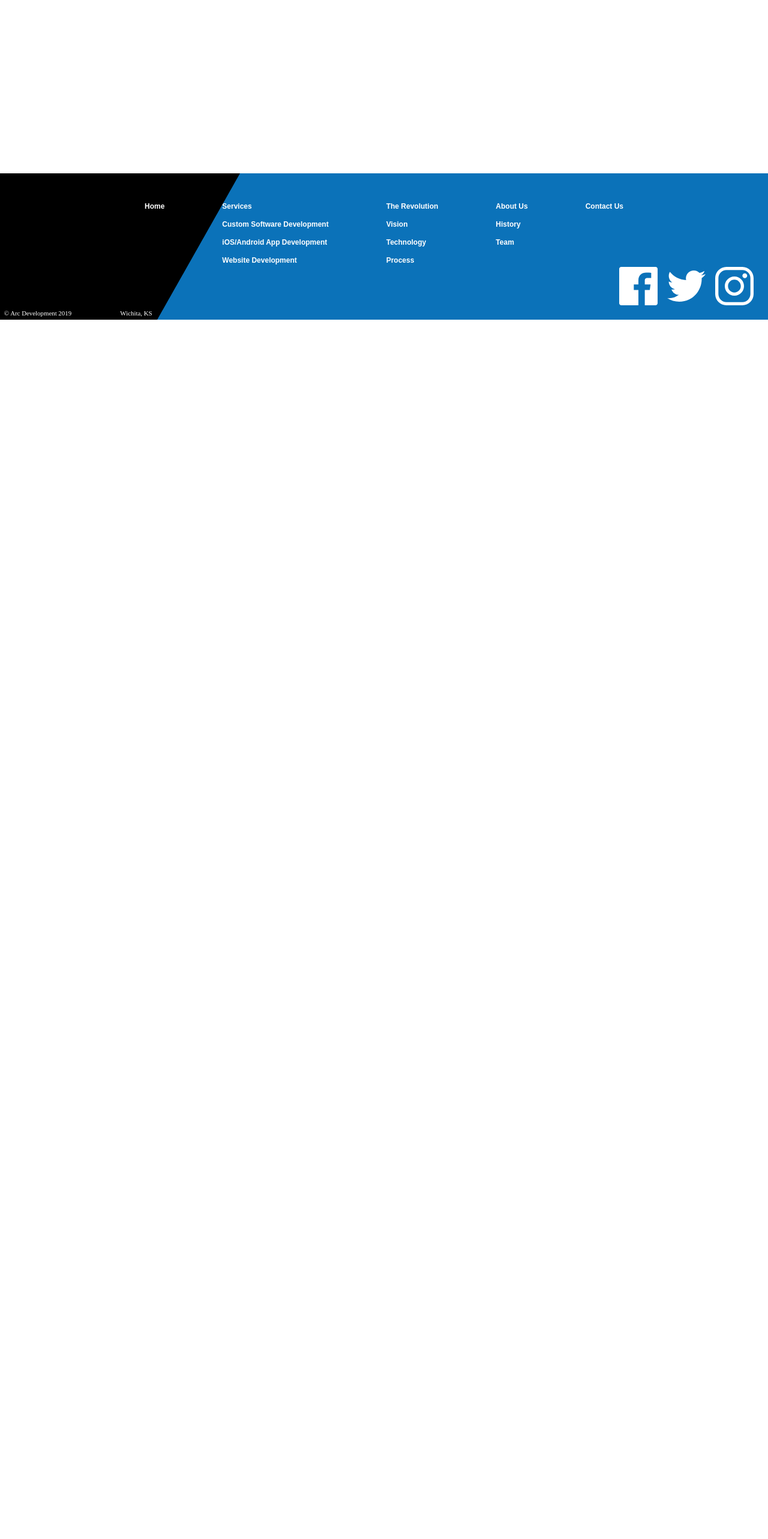
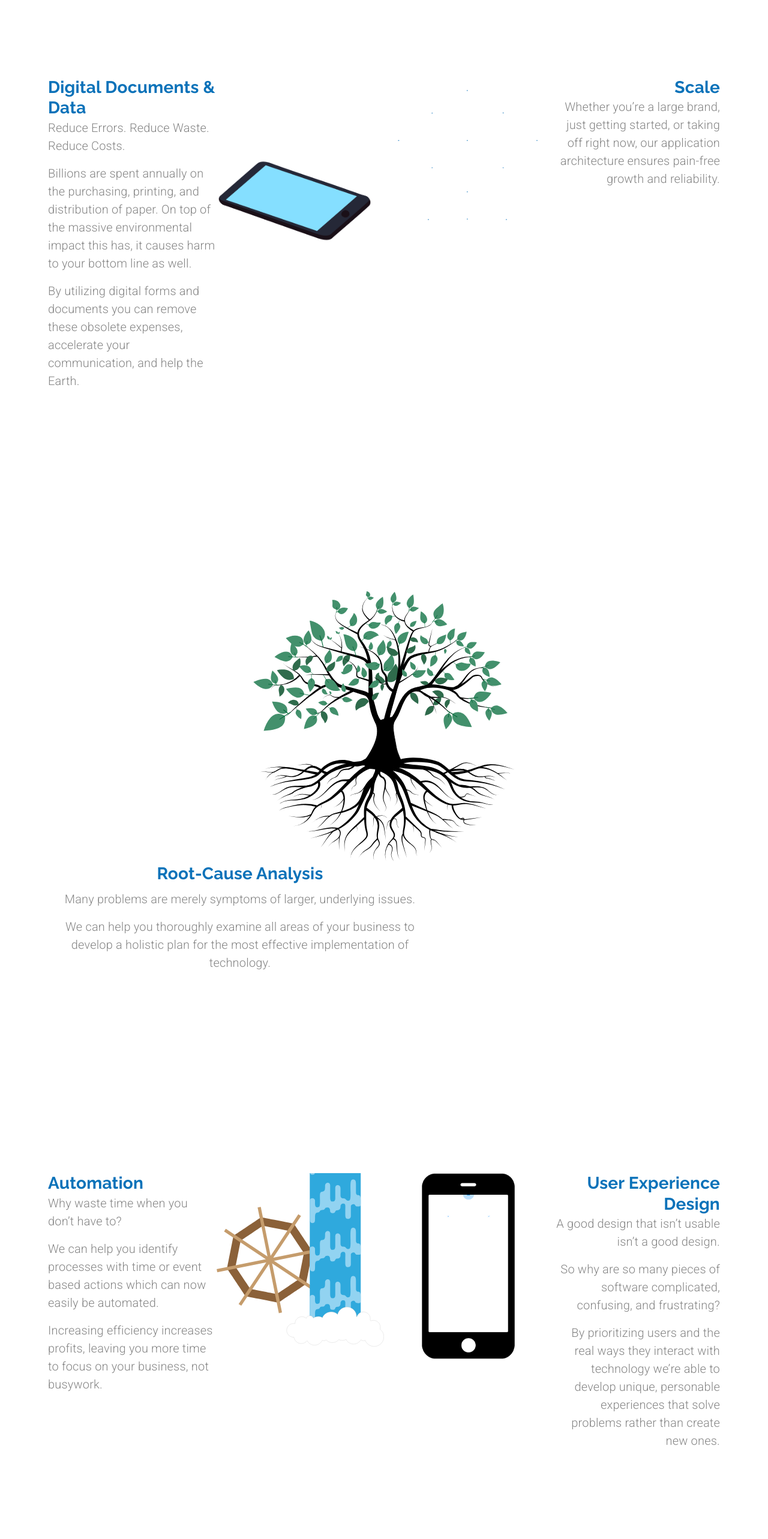
Before and after one commit to skiran017/arc-development-material-ui, a React (Create React App) app: page /customsoftware in a window 1280 px wide. Shown: the part 1180-3746 px from the top of the page at 60% size. Before the commit the page ends 1713 px from the top, so only its background shows below. Built offline with nearby package versions, Linux system fonts and the light colour scheme.

Commit message:
custom development page animation row

```diff
--- a/src/components/CustomSoftware.js
+++ b/src/components/CustomSoftware.js
@@ -12,6 +12,12 @@
 import lightbulb from '../assets/bulb.svg';
 import cash from '../assets/cash.svg';
 import stopwatch from '../assets/stopwatch.svg';
+import roots from '../assets/root.svg';
+
+import documentsAnimation from '../animations/documentsAnimation/data';
+import scaleAnimation from '../animations/scaleAnimation/data.json';
+import automationAnimation from '../animations/automationAnimation/data.json';
+import uxAnimation from '../animations/uxAnimation/data';
 
 const useStyles = makeStyles((theme) => ({
   heading: {
@@ -26,11 +32,50 @@
     paddingTop: '2em',
     paddingBottom: '10em',
   },
+  itemContainer: {
+    maxWidth: '40em',
+  },
 }));
 
 function CustomSoftware(props) {
   const classes = useStyles();
   const theme = useTheme();
+
+  const documentsOptions = {
+    loop: true,
+    autoplay: true,
+    animationData: documentsAnimation,
+    rendererSettings: {
+      preserveAspectRatio: 'xMidYMid slice',
+    },
+  };
+
+  const scaleOptions = {
+    loop: true,
+    autoplay: true,
+    animationData: scaleAnimation,
+    rendererSettings: {
+      preserveAspectRatio: 'xMidYMid slice',
+    },
+  };
+
+  const automationOptions = {
+    loop: true,
+    autoplay: true,
+    animationData: automationAnimation,
+    rendererSettings: {
+      preserveAspectRatio: 'xMidYMid slice',
+    },
+  };
+
+  const uxOptions = {
+    loop: true,
+    autoplay: true,
+    animationData: uxAnimation,
+    rendererSettings: {
+      preserveAspectRatio: 'xMidYMid slice',
+    },
+  };
 
   return (
     <Grid container direction="column" className={classes.mainContainer}>
@@ -144,6 +189,145 @@
           </Grid>
         </Grid>
       </Grid>
+      <Grid item container direction="row" justify="space-between">
+        <Grid item container className={classes.itemContainer} md>
+          <Grid item container direction="column" md>
+            <Grid item>
+              <Typography variant="h4">Digital Documents & Data</Typography>
+            </Grid>
+            <Grid item>
+              <Typography variant="body1" paragraph>
+                Reduce Errors. Reduce Waste. Reduce Costs.
+              </Typography>
+              <Typography variant="body1" paragraph>
+                Billions are spent annually on the purchasing, printing, and
+                distribution of paper. On top of the massive environmental
+                impact this has, it causes harm to your bottom line as well.
+              </Typography>
+              <Typography variant="body1" paragraph>
+                By utilizing digital forms and documents you can remove these
+                obsolete expenses, accelerate your communication, and help the
+                Earth.
+              </Typography>
+            </Grid>
+          </Grid>
+          <Grid item md>
+            <Lottie
+              options={documentsOptions}
+              style={{ maxHeight: 275, maxWidth: 275, minHeight: 250 }}
+            />
+          </Grid>
+        </Grid>
+        <Grid item container className={classes.itemContainer} md>
+          <Grid item md>
+            <Lottie
+              options={scaleOptions}
+              style={{ maxHeight: 260, maxWidth: 280 }}
+            />
+          </Grid>
+          <Grid item container direction="column" md>
+            <Grid item>
+              <Typography variant="h4" align="right">
+                Scale
+              </Typography>
+            </Grid>
+            <Grid item>
+              <Typography variant="body1" paragraph align="right">
+                Whether you’re a large brand, just getting started, or taking
+                off right now, our application architecture ensures pain-free
+                growth and reliability.
+              </Typography>
+            </Grid>
+          </Grid>
+        </Grid>
+      </Grid>
+      <Grid
+        item
+        container
+        direction="row"
+        style={{ marginTop: '20em', marginBottom: '20em' }}
+      >
+        <Grid item container direction="column" align="center">
+          <Grid item>
+            <img
+              src={roots}
+              alt="tree with roots extending out"
+              height="450em"
+              width="450em"
+            />
+          </Grid>
+          <Grid item className={classes.itemContainer}>
+            <Typography variant="h4" align="center" gutterBottom>
+              Root-Cause Analysis
+            </Typography>
+            <Typography variant="body1" align="center" paragraph>
+              Many problems are merely symptoms of larger, underlying issues.
+            </Typography>
+            <Typography variant="body1" align="center" paragraph>
+              We can help you thoroughly examine all areas of your business to
+              develop a holistic plan for the most effective implementation of
+              technology.
+            </Typography>
+          </Grid>
+        </Grid>
+      </Grid>
+      <Grid item container direction="row" justify="space-between">
+        <Grid item container className={classes.itemContainer} md>
+          <Grid item container direction="column" md>
+            <Grid item>
+              <Typography variant="h4">Automation</Typography>
+            </Grid>
+            <Grid item>
+              <Typography variant="body1" paragraph>
+                Why waste time when you don’t have to?
+              </Typography>
+              <Typography variant="body1" paragraph>
+                We can help you identify processes with time or event based
+                actions which can now easily be automated.
+              </Typography>
+              <Typography variant="body1" paragraph>
+                Increasing efficiency increases profits, leaving you more time
+                to focus on your business, not busywork.
+              </Typography>
+            </Grid>
+          </Grid>
+          <Grid item md>
+            <Lottie
+              options={automationOptions}
+              style={{ maxHeight: 290, maxWidth: 280 }}
+            />
+          </Grid>
+        </Grid>
+        <Grid item container className={classes.itemContainer} md>
+          <Grid item md>
+            <Lottie
+              options={uxOptions}
+              style={{ maxHeight: 310, maxWidth: 155 }}
+            />
+          </Grid>
+          <Grid item container direction="column" md>
+            <Grid item>
+              <Typography variant="h4" align="right">
+                User Experience Design
+              </Typography>
+            </Grid>
+            <Grid item>
+              <Typography variant="body1" paragraph align="right">
+                A good design that isn’t usable isn’t a good design.
+              </Typography>
+              <Typography variant="body1" paragraph align="right">
+                So why are so many pieces of software complicated, confusing,
+                and frustrating?
+              </Typography>
+              <Typography variant="body1" paragraph align="right">
+                By prioritizing users and the real ways they interact with
+                technology we’re able to develop unique, personable experiences
+                that solve problems rather than create new ones.
+              </Typography>
+            </Grid>
+          </Grid>
+        </Grid>
+      </Grid>
     </Grid>
   );
 }
```
